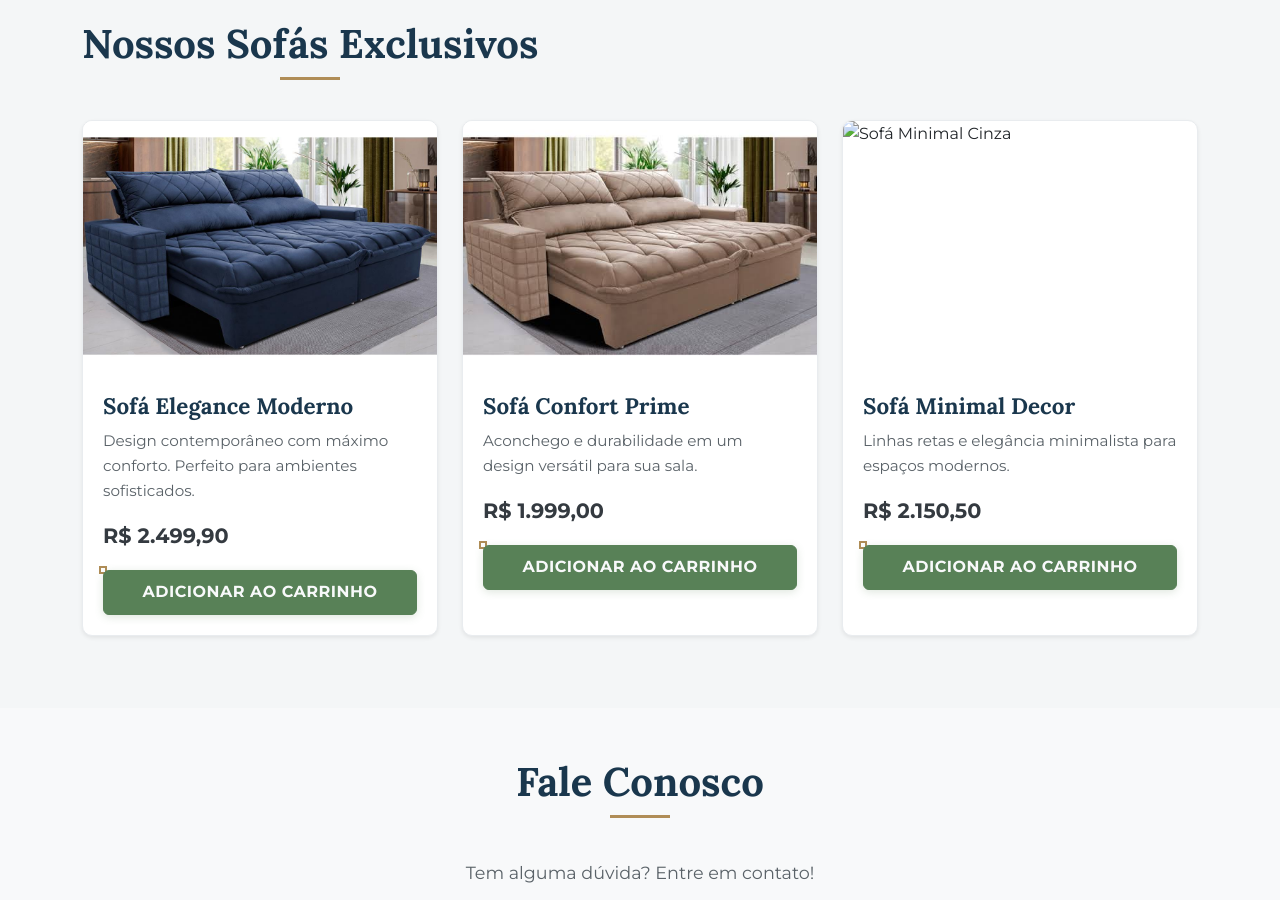
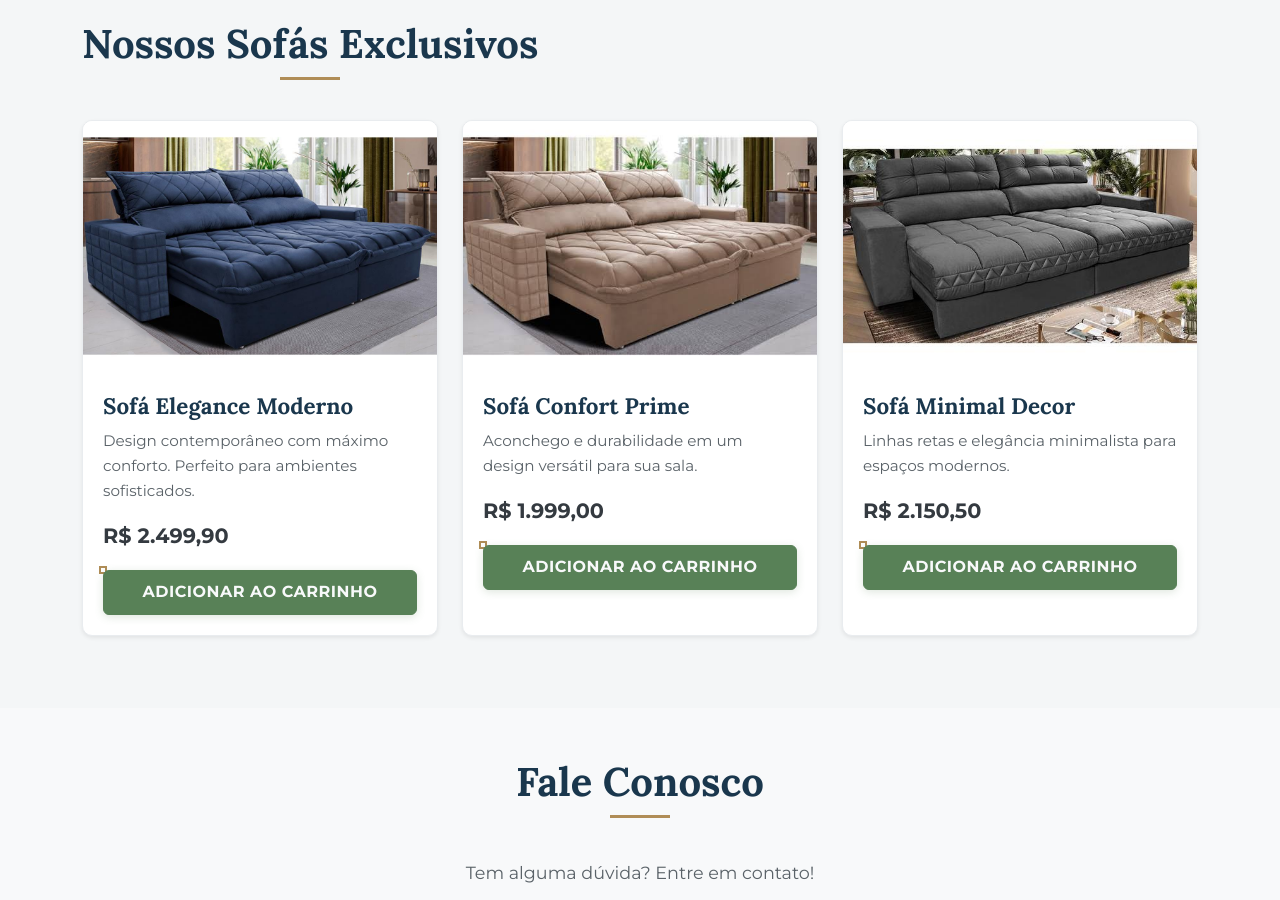
Before and after one commit to PhlavioAlves24/SofasEstofados, a plain HTML site: page index.html in a window 1280 px wide. Shown: the part 900-1800 px from the top of the page. Drawn offline with nearby package versions, Linux system fonts and the light colour scheme.

Commit message:
index.html

```diff
--- a/index.html
+++ b/index.html
@@ -107,7 +107,7 @@
                  <!-- Produto 3 -->
                 <div class="col-lg-4 col-md-6 mb-4 product-card-animation">
                     <div class="card h-100 shadow-sm product-card">
-                        <img src="images/Sofa1_cinza.jpeg" class="card-img-top product-image" alt="Sofá Minimal Cinza" id="sofa3-image">
+                        <img src="Sofa1_cinza.jpeg" class="card-img-top product-image" alt="Sofá Minimal Cinza" id="sofa3-image">
                         <div class="card-body">
                             <h5 class="card-title">Sofá Minimal Decor</h5>
                             <p class="card-text">Linhas retas e elegância minimalista para espaços modernos.</p>
```
